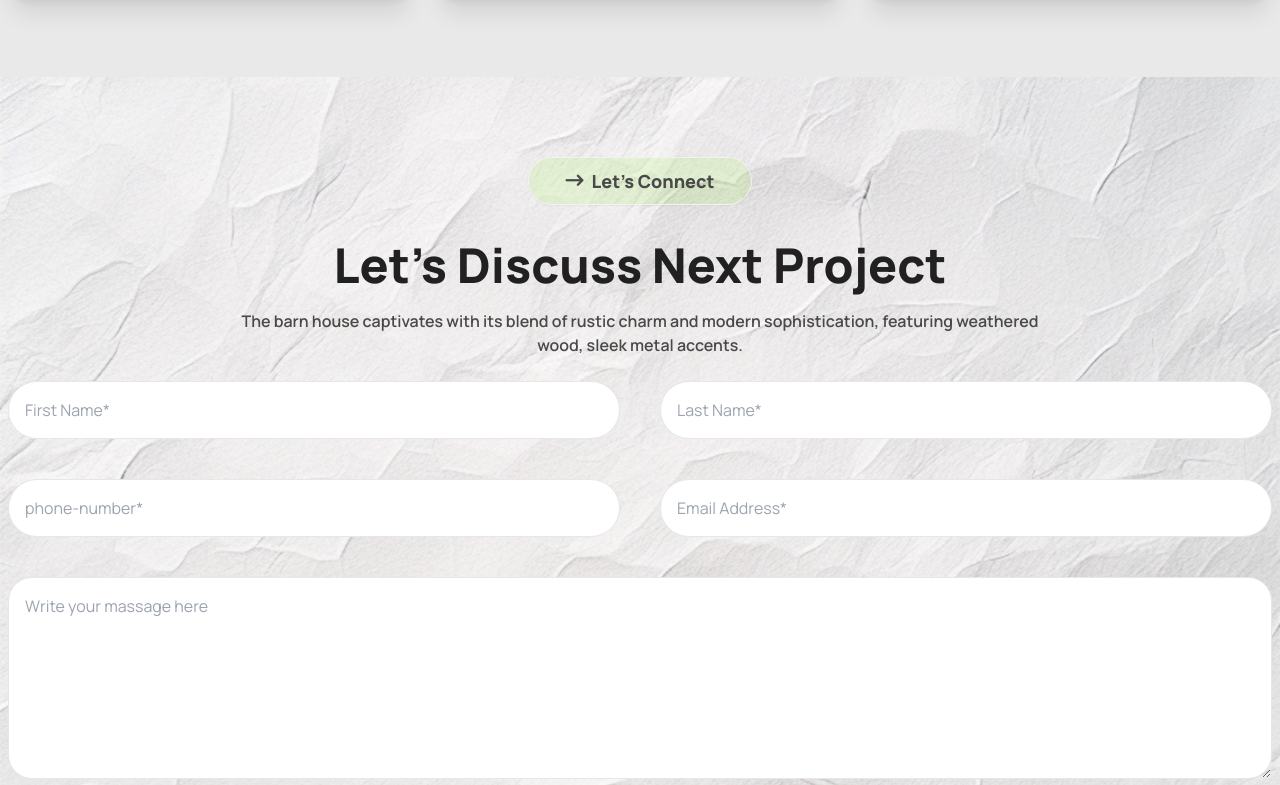
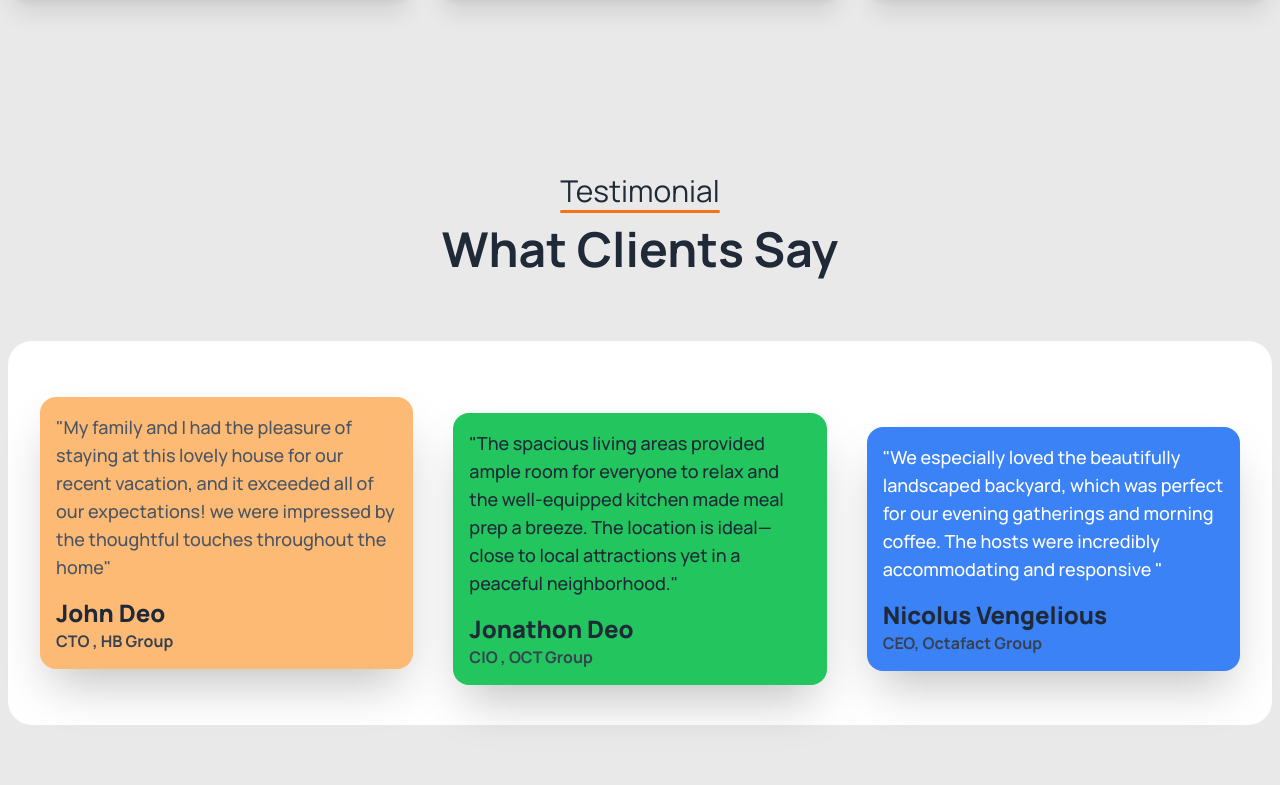
Before and after one commit to pro-majidul/My-third-challenges-website-, a plain HTML site: page index.html in a window 1280 px wide. Shown: the part 4109-4894 px from the top of the page. Drawn offline with nearby package versions, Linux system fonts and the light colour scheme.

Commit message:
My own and extra challange + testimonial Section added

```diff
--- a/index.html
+++ b/index.html
@@ -317,10 +317,10 @@
         </div>
         <!-- second div -->
         <div class="grid md:grid-cols-[1fr,2fr,1fr] gap-6 ">
-          <div class=" bg-transparent border rounded-lg p-4 mt-4 md:mt-0">
+          <div class=" bg-transparent border rounded-lg p-4 mt-4 md:mt-0 md:order-1 order-3">
             <img class="object-cover w-full" src="./assets/img3.png" alt="">
           </div>
-          <div class=" border rounded-lg p-4">
+          <div class=" border rounded-lg p-4 order-2">
             <div class="md:flex justify-between items-center gap-6">
               <div class="md:w-6/12">
                 <img class="w-full" src="./assets/img4.png" alt="">
@@ -338,7 +338,7 @@
               </div>
             </div>
           </div>
-          <div class=" border rounded-lg p-4">
+          <div class=" border rounded-lg p-4 md:order-3 order-1">
             <img class="object-cover w-full" src="./assets/img5.png" alt="">
           </div>
 
@@ -454,6 +454,31 @@
       </div>
 
     </section>
+    <!-- testimonial Section -->
+    <section class="md:container mx-auto md:py-20 p-2 pb-20 ">
+      <h3 class="md:text-3xl text-xl py-4 font-normal text-center underline underline-offset-8 decoration-orange-500">Testimonial</h3>
+      <h1 class="md:text-5xl font-bold text-3xl text-center pb-5 md:mb-12 ">What Clients Say</h1>
+      <!-- people says  -->
+      <div class="md:flex justify-between items-center gap-10 md:py-10 bg-white px-8 py-8 space-y-8 rounded-3xl">
+        <div class="flex-1 p-4 bg-orange-300 rounded-2xl shadow-2xl ">
+          <p class="text-lg font-medium text-gray-600">"My family and I had the pleasure of staying at this lovely house for our recent vacation, and it exceeded all of our expectations! we were impressed by the thoughtful touches throughout the home"</p>
+          <h3 class="text-2xl font-extrabold pt-4">John Deo</h3>
+          <p class="text-gray-700 font-bold">CTO , HB Group</p>
+        </div>
+        <div class="flex-1  bg-green-500 p-4 rounded-2xl shadow-2xl">
+          <p class="text-lg font-medium ">"The spacious living areas provided ample room for everyone to relax and the well-equipped kitchen made meal prep a breeze. The location is ideal—close to local attractions yet in a peaceful neighborhood."</p>
+          <h3 class="text-2xl font-extrabold pt-4">Jonathon Deo</h3>
+          <p class="text-gray-700 font-bold">CIO , OCT Group</p>
+        </div>
+        <div class="flex-1  p-4 bg-blue-500 rounded-2xl shadow-2xl">
+          <p class="text-lg font-medium text-white">"We especially loved the beautifully landscaped backyard, which was perfect for our evening gatherings and morning coffee. The hosts were incredibly accommodating and responsive "</p>
+          <h3 class="text-2xl font-extrabold pt-4">Nicolus Vengelious</h3>
+          <p class="text-gray-700 font-bold">CEO, Octafact Group</p>
+        </div>
+
+      </div>
+    </section>
+
     <!-- Discus next projects -->
     <section class="bg-no-repeat bg-cover bg-center " style="background-image: url('./assets/bg.jpg');">
       <div class="md:container mx-auto md:py-20 p-2 py-10">
```
